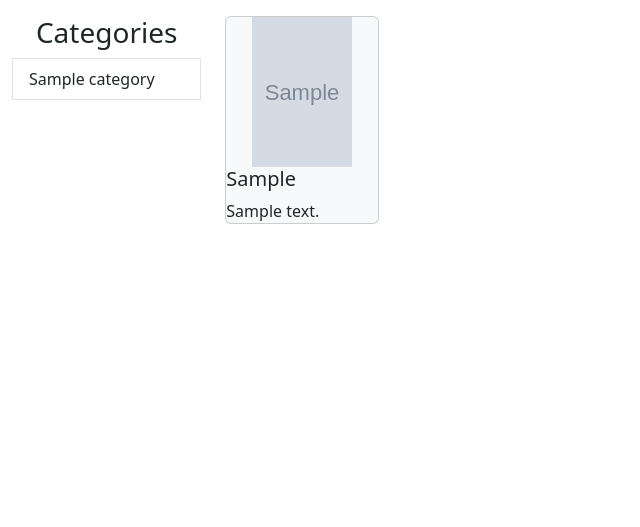
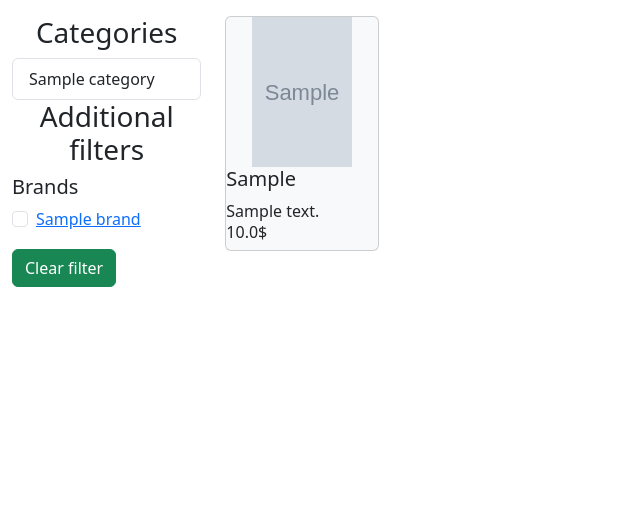
Before and after one commit to kustovvv/GadgetGrove, a Django app: page / in a window 1280 px wide. Shown: the part 154-681 px from the top of the page, without its empty margins (0-640 px from the left). Run offline with Django 4.2, Linux system fonts and the light colour scheme; tables that the repository leaves empty hold one stand-in row (values such as "Sample post"); grey boxes marked "Sample" are stand-in pictures.

Commit message:
Added new brand filter and update categories filter. Also added search filter. Fixed some bugs.

```diff
--- a/core/templates/core/base.html
+++ b/core/templates/core/base.html
@@ -9,6 +9,7 @@
   <body>
 
     {% include 'core/navbar.html' %}
+
     {% include 'core/navbar_main.html' %}
 
     {% block content %}
@@ -17,7 +18,7 @@
     <div class="container">
       <!-- Your page content here -->
 
-      <div class="footer fixed-bottom mt-5 bg-dark text-white">
+      <div class="footer mt-5 fixed-bottom bg-dark text-white">
           <div class="container text-center">
               <p>&copy; 2023 Your Website Name</p>
           </div>
--- a/core/templates/core/frontpage.html
+++ b/core/templates/core/frontpage.html
@@ -9,13 +9,29 @@
             <div class="text-center">
                 <h3>Categories</h3>
             </div>
-            <div class="list-group">
+            <div id="list-example" class="list-group">
                 {% for category in categories %}
-                    <div>
-                        <a href="#" class="list-group-item list-group-item-action">{{ category.name }}</a>
-                    </div>
+                    <a href="{% url 'frontpage' %}? query={{ query }}&category={{ category.id }}" class="list-group-item list-group-item-action" href="#list-item-1">{{ category.name }}</a>
                 {% endfor %}
             </div>
+            <div class="text-center">
+                <h3>Additional filters</h3>
+            </div>
+            <div class="text-left">
+                <h5>Brands</h5>
+            </div>
+            {% for brand in brands %}
+            <div class="form-check">
+                <label class="form-check-label" for="flexCheck{{ brand.id }}">
+                    <a href="{% url 'frontpage' %}? query={{ query }}&brand={{ brand.id }}&{% if category_id %}category={{ category_id }}{% endif %}">
+                        <input class="form-check-input" type="checkbox" value="" id="flexChec{{ brand.id }}">
+                        {{ brand.name }}
+                    </a>
+                </label>
+            </div>
+            {% endfor %}
+
+            <a href="{% url 'frontpage' %}" class="mt-3 btn btn-success">Clear filter</a>
         </div>
         <div class="col-md-10">
             <div class="row">
@@ -30,6 +46,9 @@
                                     <h5 class="card-title">{{ item.model }}</h5>
                                     <p class="card-text">{{ item.description }}</p>
                                 </div>
+                                <div class="text-align: left;">
+                                    <h6 class="card-title">{{ item.price }}$</h6>
+                                </div>
                             </div>
                         </div>
                     {% endfor %}
--- a/core/templates/core/login.html
+++ b/core/templates/core/login.html
@@ -39,3 +39,9 @@
 </div>
 
 {% endblock %}
+
+{% block include_main_navbar %}
+    {% with include_main_navbar=False %}
+        {{ block.super }}
+    {% endwith %}
+{% endblock %}
--- a/core/templates/core/navbar_main.html
+++ b/core/templates/core/navbar_main.html
@@ -4,8 +4,8 @@
       <div class="container">
         <div class="row justify-content-center">
             <div class="col-md-6">
-                <form class="d-flex mt-1" role="search">
-                    <input class="form-control me-2" type="search" placeholder="I'm looking for..." aria-label="Search">
+                <form method="GET" class="d-flex mt-1" role="search" action=".">
+                    <input name='query' value="{{ query }}" class="form-control me-2" type="search" placeholder="I'm looking for..." aria-label="Search">
                     <button class="btn btn-outline-success" type="submit">Search</button>
                   </form>
             </div>
--- a/core/views.py
+++ b/core/views.py
@@ -1,20 +1,38 @@
 from django.shortcuts import render, redirect
 from django.contrib.auth import login
+from django.db.models import Q
 
 from .forms import SignUpForm
 
 from item.models import Item, Brand, Category
 
 def frontpage(request):
-    items = Item.objects.filter(availability=True)[0:10]
+    items = Item.objects.filter(availability=True)
+    query = request.GET.get('query', '')
+    category_id = request.GET.get('category', 0)
+    brand_id = request.GET.get('brand', 0)
+    brands = Brand.objects.all()
+
+    if category_id:
+        items = Item.objects.filter(category_id=category_id)
+        brands = set(item.brand_id for item in items)
+
+    if brand_id:
+        items = items.filter(brand_id=brand_id)
+
+    if query:
+        items = items.filter(Q(model__icontains=query) | Q(description__icontains=query))
+
     categories = Category.objects.all()
-    brands = Brand.objects.all()
 
     return render(request, 'core/frontpage.html', {'items': items,
                                                    'categories': categories,
-                                                   'brands': brands})
+                                                   'brands': brands,
+                                                   'category_id':int(category_id),
+                                                   })
 
 def signup(request):
+    is_login_or_signup_page = request.path
     if request.method == 'POST':
         form = SignUpForm(request.POST)
         if form.is_valid():
```
